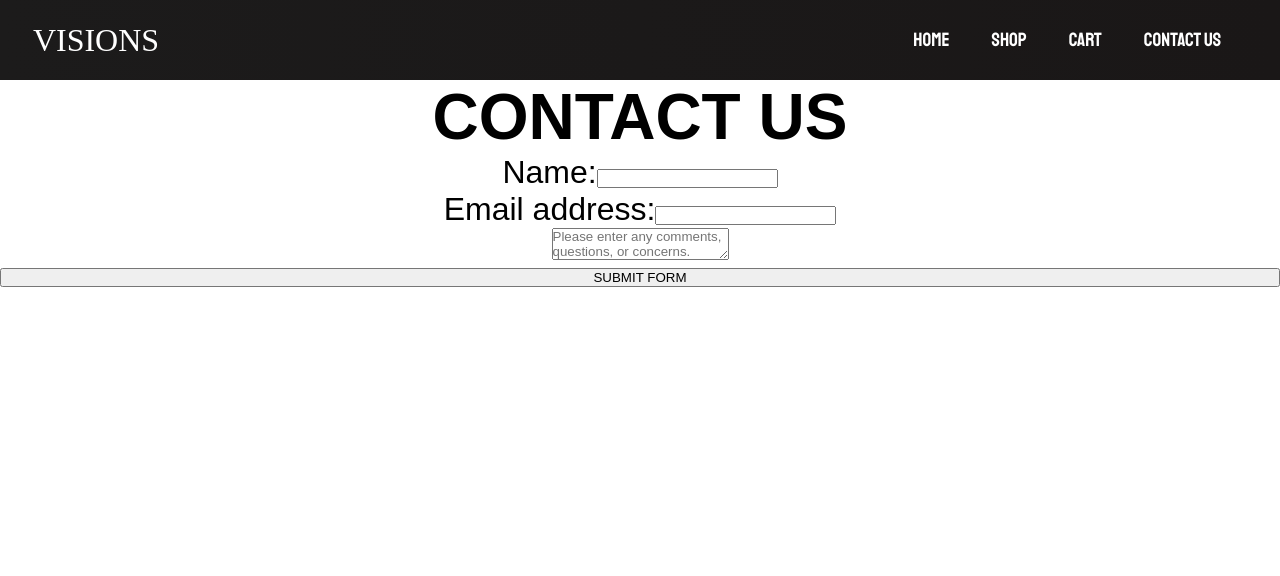
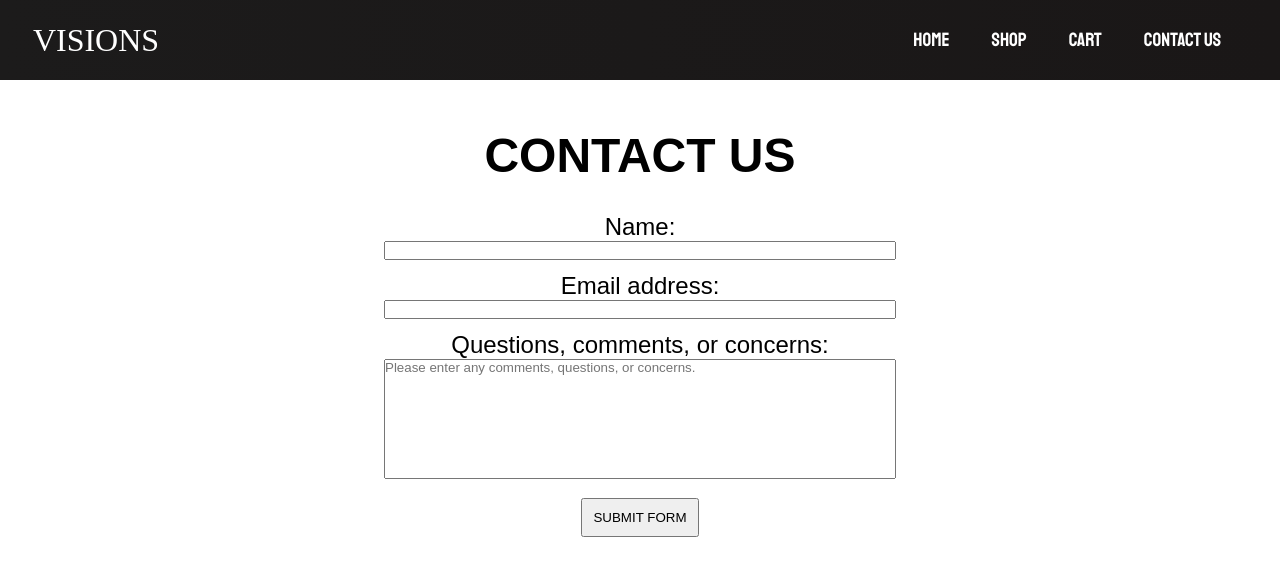
Before and after one commit to DannyYShi/visions, a React (Create React App) app: page /contact-us in a window 1280 px wide. Shown: the top 576 px of the page. Built offline with nearby package versions, Linux system fonts and the light colour scheme.

Commit message:
styled contact-us form

```diff
--- a/src/Pages/ContactUs.css
+++ b/src/Pages/ContactUs.css
@@ -1,9 +1,35 @@
 .contact-us {
     text-align: center;
-    font-size: 2rem;
+    font-size: 1.5rem;
+    margin-top: 2em;
+}
+
+.page_header {
+    margin: 0.5em
 }
 
 .contact_form {
     display: flex;
     flex-direction: column;
+    justify-content: center;
+    align-items: center;
 }
+
+.form-input textarea {
+    box-sizing: border-box;
+    resize: none;
+    height: 15vh;
+}
+
+.contact_form button {
+    padding: 0.75em;
+    max-width: 10em;
+    margin-top: 1em;
+}
+
+.form-input{
+    margin: 0.25em;
+    display: flex;
+    flex-direction: column;
+    width: 40vw;
+}
--- a/src/Pages/ContactUs.js
+++ b/src/Pages/ContactUs.js
@@ -19,33 +19,43 @@ export default function ContactUs() {
       <h1 className='page_header'>CONTACT US</h1>
 
       <form className='contact_form'>
-        <label>
-          Name:
-           <input
+        <div className='form-input'>
+          <label >Name:</label>
+          <input
+            className='form-label'
+            required
             value={name}
             type='text'
             onChange={(e) => {
               setName(e.target.value);
             }} />
-        </label>
-        <label>
-          Email address:
+        </div>
+
+        <div className='form-input'>
+          <label >Email address:</label>
           <input
+            className='form-label'
+            required
             value={email}
             type='email'
             onChange={(e) => {
               setEmail(e.target.value)
             }} />
-        </label>
-        <label>
+        </div>
+
+        <div className='form-input'>
+          <label >Questions, comments, or concerns:</label>
           <textarea
+            className='form-label'
             value={text}
             type='text'
             placeholder='Please enter any comments, questions, or concerns.'
             onChange={(e) => {
               setText(e.target.value)
             }} />
-        </label>
+        </div>
+
+
         <button onClick={handleSubmit}>
           SUBMIT FORM
           </button>
```
